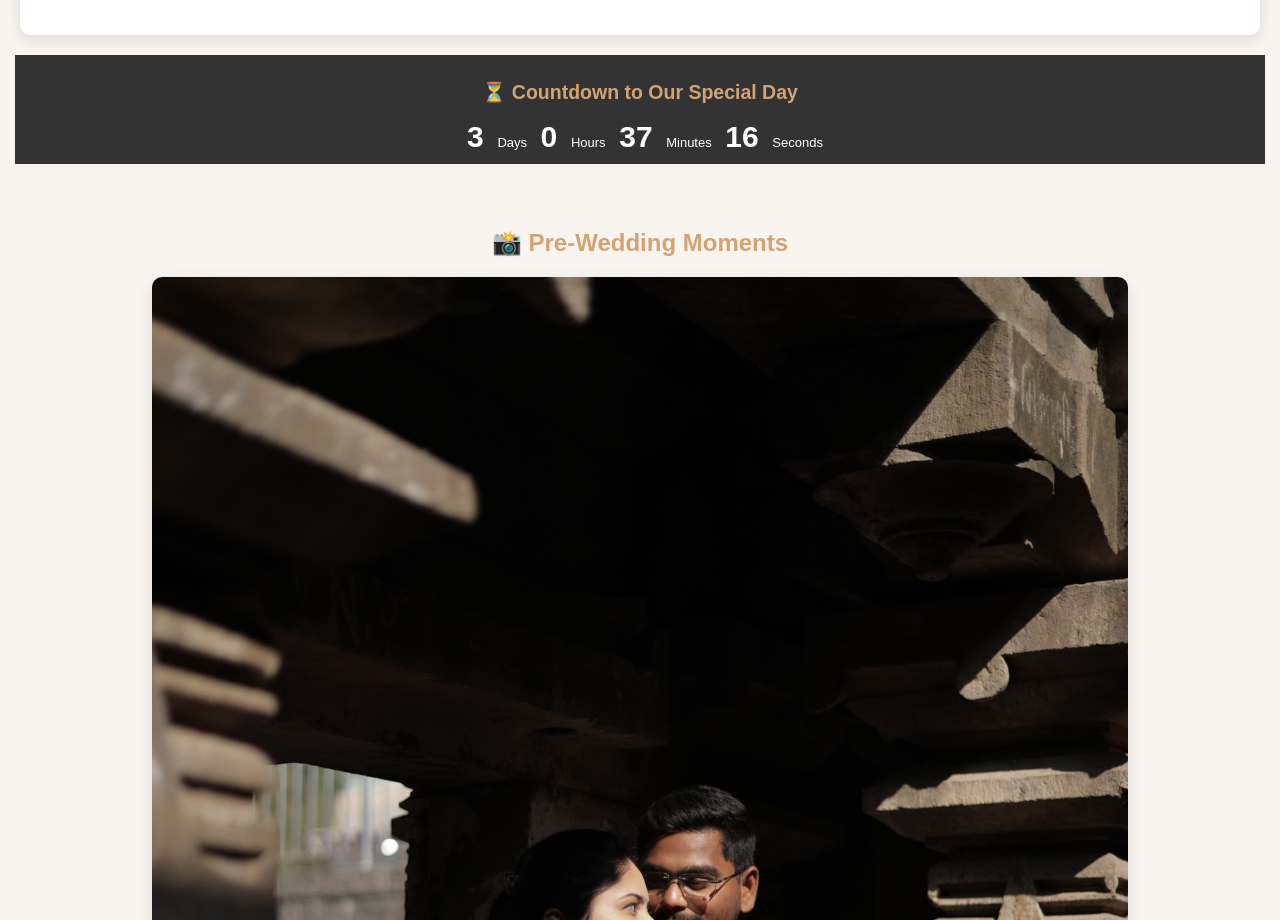
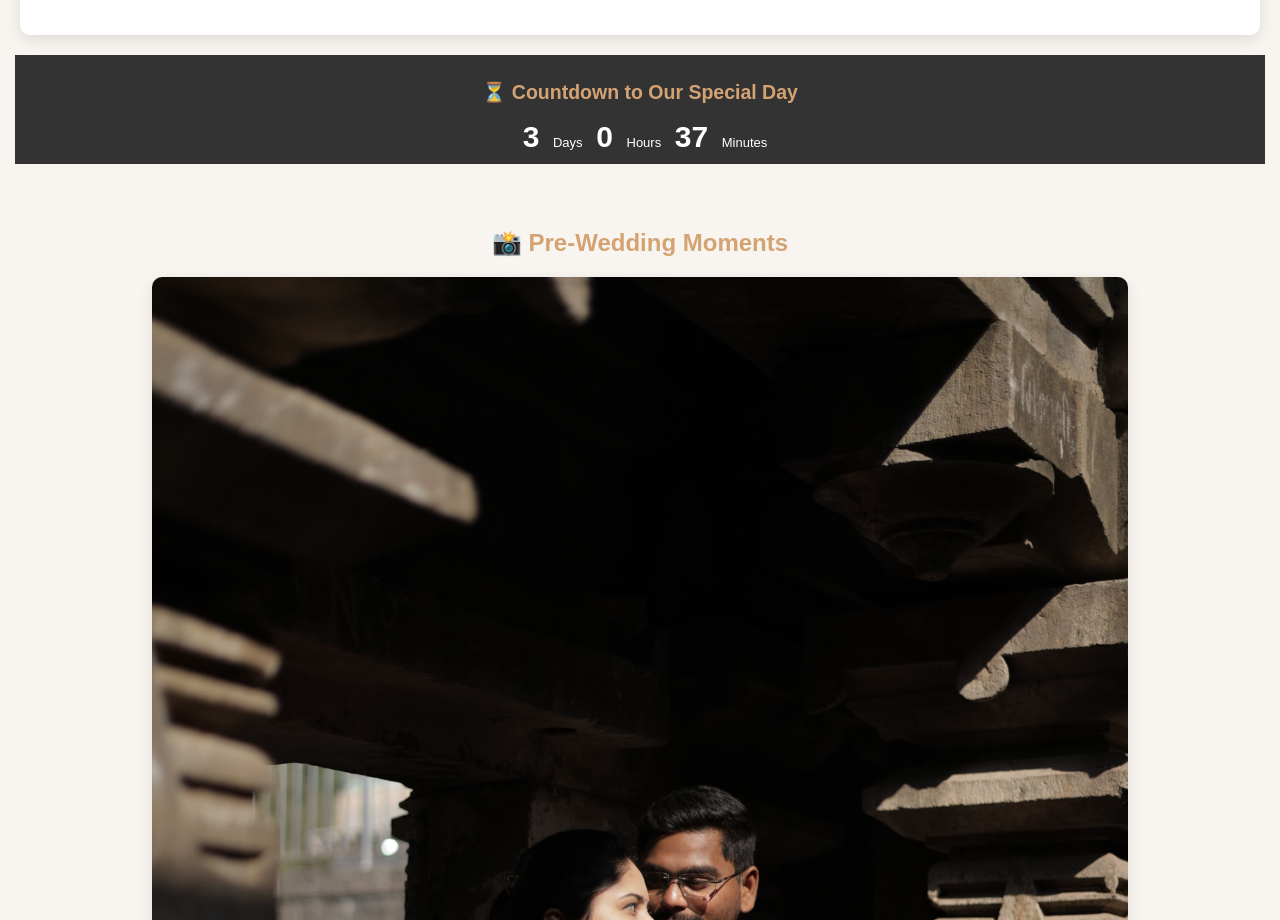
Before and after one commit to riteshgondhale/wedding-invitation-website-, a plain HTML site: page index.html in a window 1280 px wide. Shown: the part 1200-2120 px from the top of the page. Drawn offline with Linux system fonts and the light colour scheme.

Commit message:
Update index.html

```diff
--- a/index.html
+++ b/index.html
@@ -41,7 +41,6 @@
             <span id="days">00</span> Days
             <span id="hours">00</span> Hours
             <span id="minutes">00</span> Minutes
-            <span id="seconds">00</span> Seconds
         </div>
     </section>
 
```
